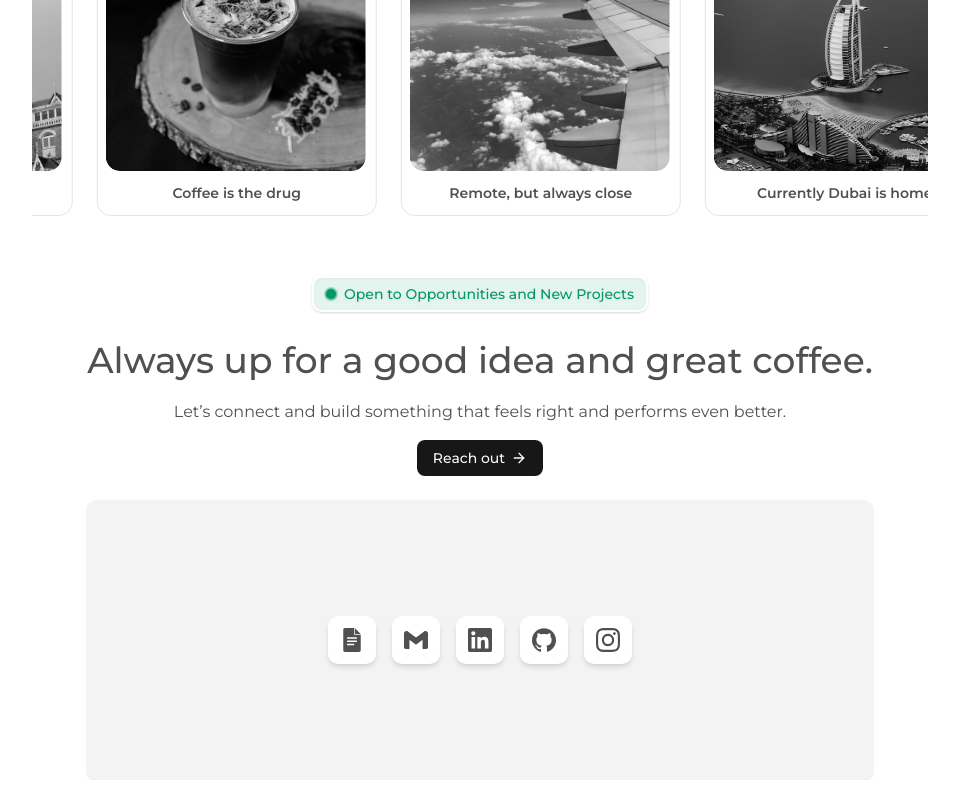
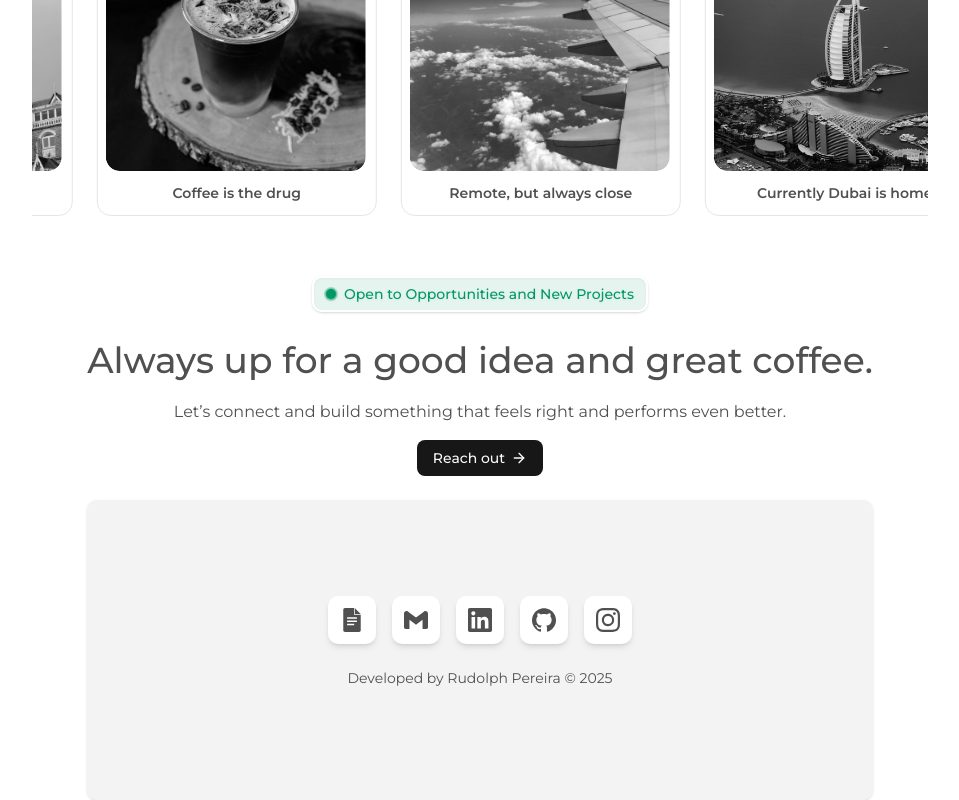
Before and after one commit to RudolphPereira/portfolio-v3, a Next.js app: page / in a window 1280 px wide. Shown: the part 2436-3236 px from the top of the page, without its empty margins (160-1119 px from the left). Built offline with nearby package versions, Linux system fonts and the light colour scheme.

Commit message:
added footer

```diff
--- a/app/components/ContactContent/SocialCard.tsx
+++ b/app/components/ContactContent/SocialCard.tsx
@@ -24,7 +24,8 @@ export const socialData: Data[] = [
 
 function SocialCard() {
   return (
-    <div className="bg-componentBackground/45 h-70 shadow-sm rounded-lg flex flex-wrap gap-4 items-center justify-center">
+    <div className="bg-componentBackground/45 h-75 shadow-sm rounded-lg flex flex-col gap-2 items-center justify-center">
+      <div className="flex flex-wrap gap-4 items-center justify-center">
         {socialData.map((item) => {
           const Icon = item.icon;
           return (
@@ -40,6 +41,10 @@ function SocialCard() {
           );
         })}
       </div>
+      <footer className="w-full py-4 text-center text-sm text-darkGrey">
+        Developed by Rudolph Pereira © 2025
+      </footer>
+    </div>
   );
 }
 
```
Lines whose indentation alone changed are shown as unchanged.
